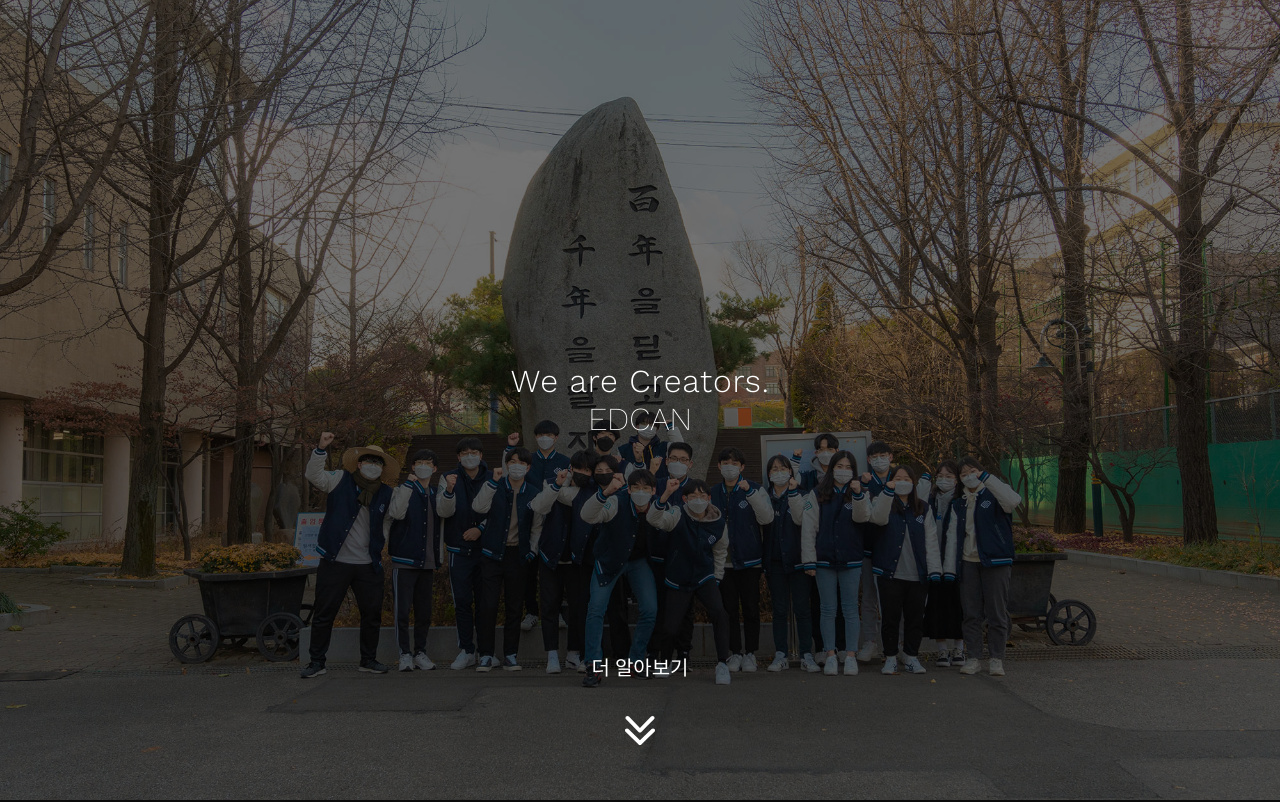
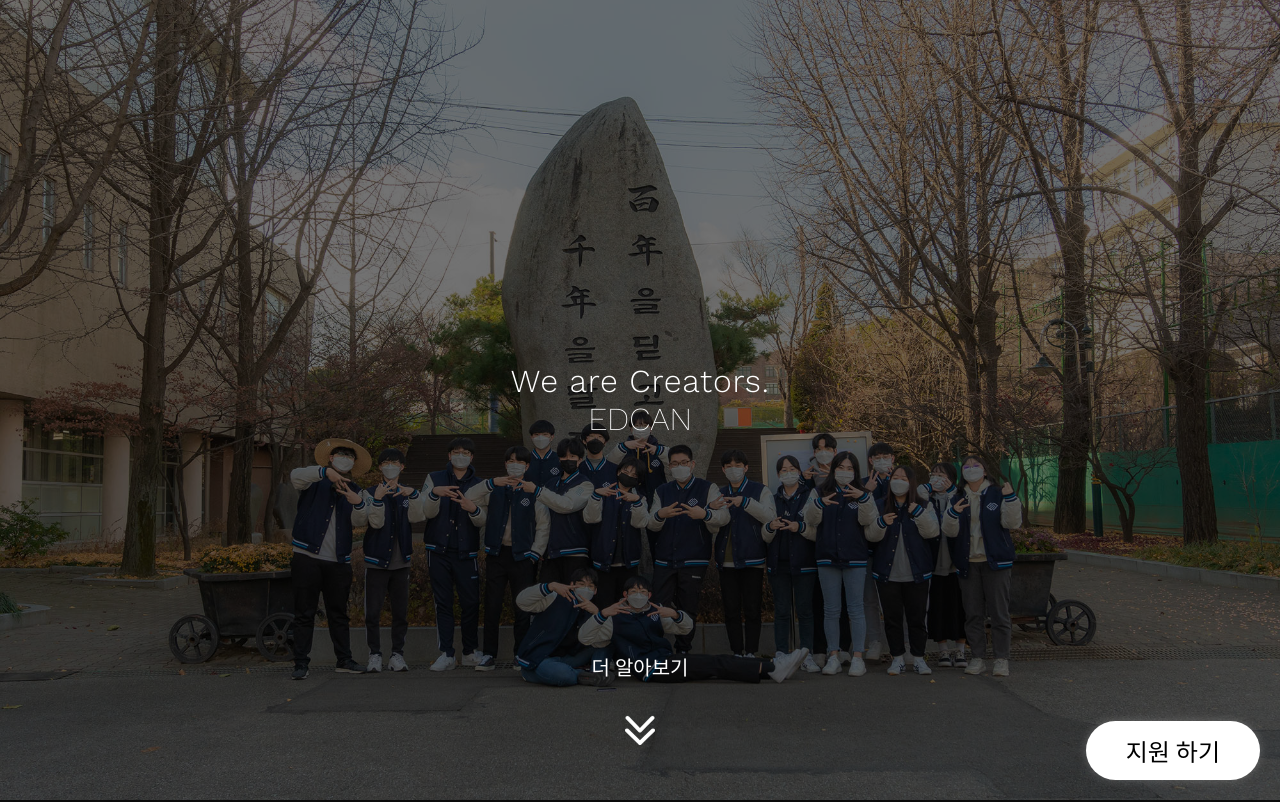
Before and after one commit to kichan05/2022-EDCAN-Web, a Vue app: page / in a window 1280 px wide. Shown: the top 802 px of the page. Built offline with nearby package versions, Linux system fonts and the light colour scheme; no server answers; the database is empty; a web font is replaced by a local one.

Commit message:
지원 버튼

```diff
--- a/src/App.vue
+++ b/src/App.vue
@@ -5,6 +5,7 @@
 </template>
 
 <script>
+
 export default {
   name: 'App',
   components: {
--- a/src/components/Page6/Page6.vue
+++ b/src/components/Page6/Page6.vue
@@ -9,7 +9,7 @@
                 소프트웨어과 1, 2학년, 콘텐츠디자인과 1, 2학년이 지원할 수 있습니다.
             </p>
         </div>
-        <button class="goto-form nomal-button">지금 바로 지원하기</button>
+        <button class="goto-form nomal-button" @click="gotoJiwon">지금 바로 지원하기</button>
     </div>
 </div>
 </template>
@@ -17,6 +17,11 @@
 <script>
 export default {
     name : "Page6",
+    methods: {
+        gotoJiwon(){
+            window.open("https://www.youtube.com")
+        }
+    },
 }
 </script>
 
--- a/src/views/MainPage.vue
+++ b/src/views/MainPage.vue
@@ -1,5 +1,7 @@
 <template>
 <main class="page">
+    <button class="goto-jiwon" @click="gotoJiwon">지원 하기</button>
+
     <Page1/>
     <Page2/>
     <Page3/>
@@ -7,6 +9,7 @@
     <Page4/>
     <Page5/>
     <Page6/>
+
 
     <Footer/>
 </main>
@@ -37,7 +40,25 @@
         UnitPage,
 
         Footer,
-    }
+    },
+    methods: {
+        gotoJiwon(){
+        window.open("https://www.youtube.com")
+        }
+    },
+    mounted() {
+        window.addEventListener("scroll", ()=>{
+            const page6 = document.querySelector(".page6")
+            if(page6.getBoundingClientRect().top < 500){
+                document.querySelector(".goto-jiwon")
+                .classList.add("hidden")
+            }
+            else{
+                document.querySelector(".goto-jiwon")
+                .classList.remove("hidden")
+            }
+        })
+    },
 }
 </script>
 
@@ -56,4 +77,37 @@
     font-size: 32px;
     font-weight: 500;
 }
+
+.goto-jiwon {
+    font-size: 24px;
+    font-weight: 500;
+
+    background-color: #fff;
+
+    padding : 12px 40px;
+
+    border : 0px;
+    border-radius: 30px;
+
+    box-shadow: 0px 0px 10px #a2a2a269;
+
+    position: fixed;
+    bottom : 20px;
+    right : 20px;
+    z-index: 10;
+
+    transition: 250ms;
+}
+
+.goto-jiwon:hover {
+    transform: scale(1.025);
+}
+
+.goto-jiwon:active {
+    transform: scale(0.985);
+}
+
+.goto-jiwon.hidden {
+    opacity: 0;
+}
 </style>
```
Also changed, not shown: src/main.js (line endings or trailing spaces).
